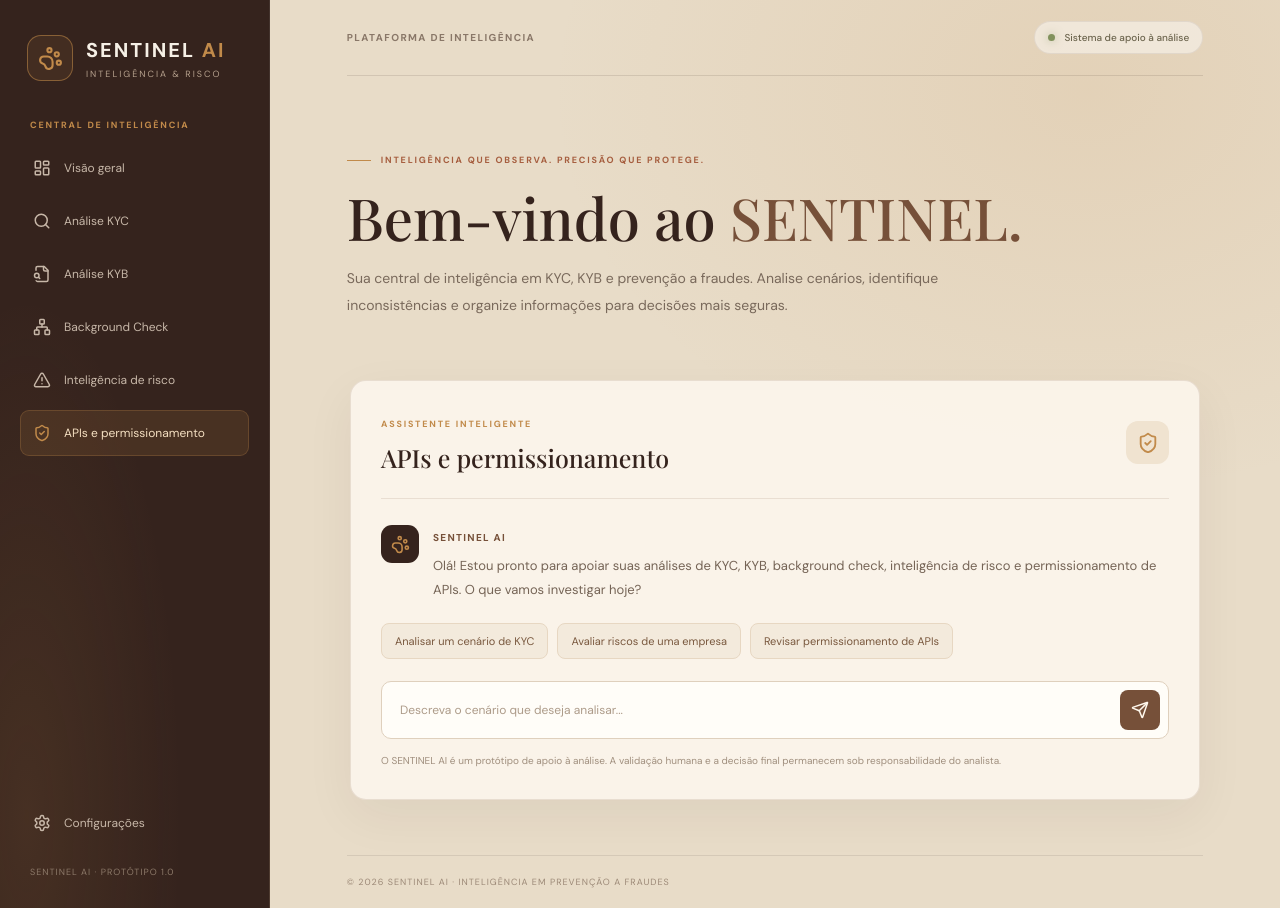
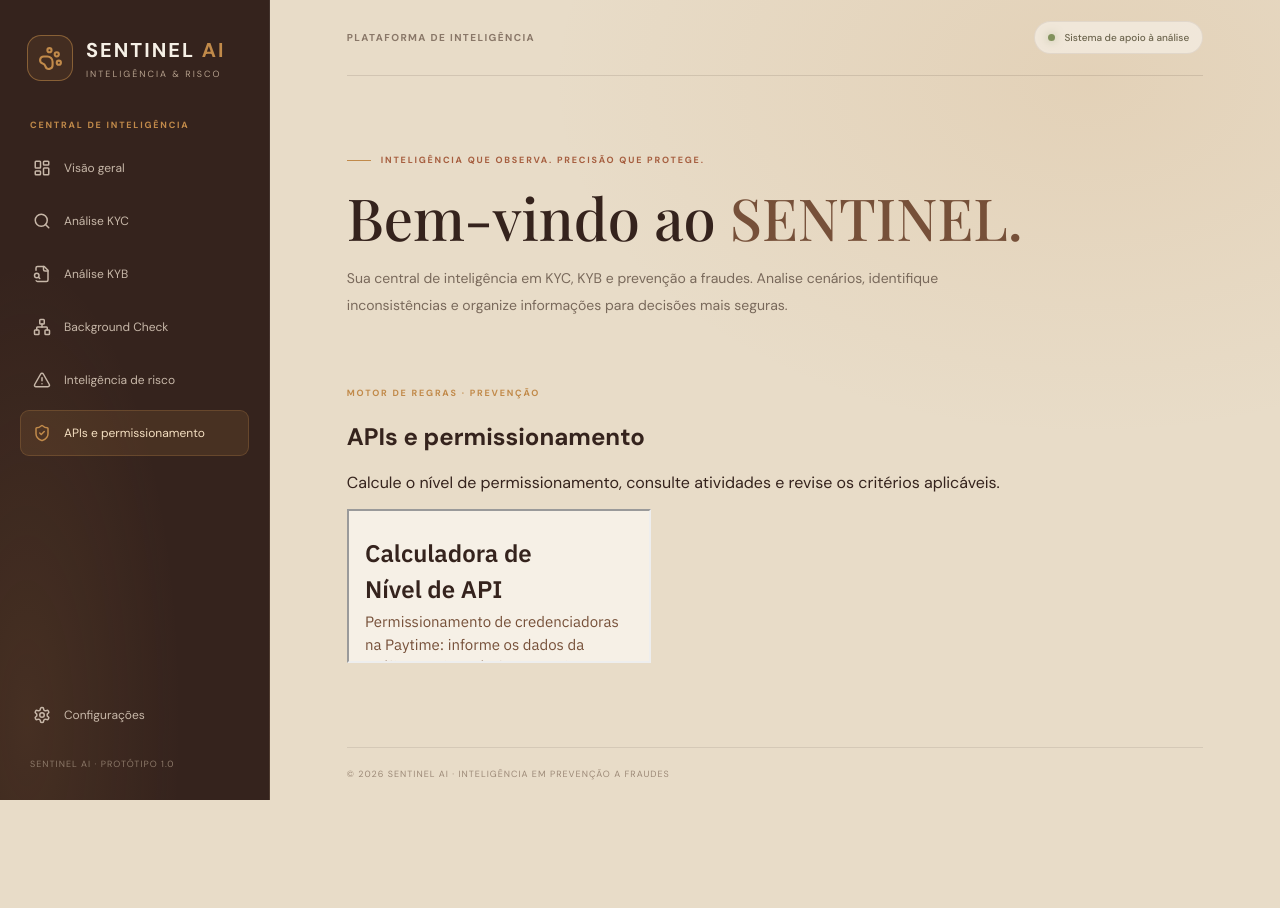
Before and after one commit to amandassr/sentinel-ai-frontend, a React (Vite) app: page / in a window 1280 px wide. Both pictures are taken after a click on the button "APIs e permissionamento". After the commit the page ends 800 px from the top, so only its background shows below. Built offline with nearby package versions, Linux system fonts and the light colour scheme; a web font is replaced by a local one.

Commit message:
Integrate API permissioning calculator into Sentinel

```diff
--- a/src/App.jsx
+++ b/src/App.jsx
@@ -84,7 +84,17 @@ export default function App() {
           </p>
         </section>
 
-        <section className="workspace">
+        {active === "APIs e permissionamento" ? (
+        <section className="api-workspace">
+          <div className="api-intro">
+            <span className="section-kicker">MOTOR DE REGRAS · PREVENÇÃO</span>
+            <h2>APIs e permissionamento</h2>
+            <p>Calcule o nível de permissionamento, consulte atividades e revise os critérios aplicáveis.</p>
+          </div>
+          <iframe title="Calculadora de APIs e permissionamento" src="/api-calculator.html" />
+        </section>
+      ) : (
+      <section className="workspace">
           <div className="workspace-heading">
             <div>
               <span className="section-kicker">ASSISTENTE INTELIGENTE</span>
@@ -132,6 +142,7 @@ export default function App() {
             e a decisão final permanecem sob responsabilidade do analista.
           </p>
         </section>
+      )}
 
         <footer>© 2026 SENTINEL AI · INTELIGÊNCIA EM PREVENÇÃO A FRAUDES</footer>
       </main>
```
